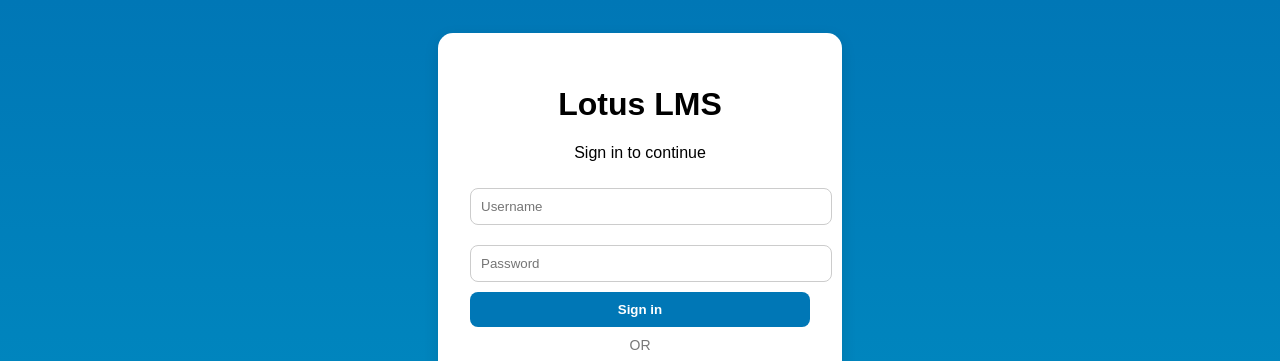
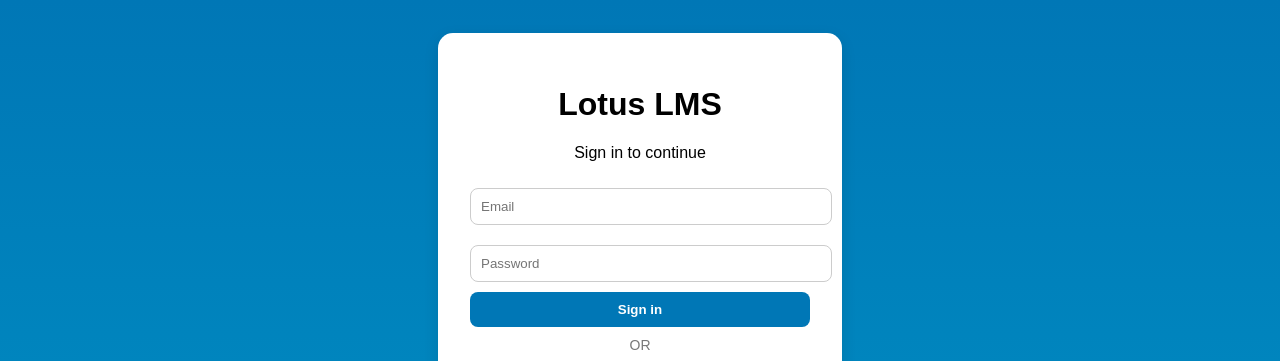
Before and after one commit to gitsaravanesh/lotus-lms-frontend, a React (Create React App) app: page / in a window 1280 px wide. Shown: the top 361 px of the page. Built offline with nearby package versions, Linux system fonts and the light colour scheme; what amazon-cognito-identity-js would draw is missing.

Commit message:
add attrib

```diff
--- a/src/pages/Login.js
+++ b/src/pages/Login.js
@@ -1,25 +1,59 @@
-import React from "react";
+import React, { useState } from "react";
 import { Link } from "react-router-dom";
 import { useAuth } from "../auth/AuthProvider";
+import { CognitoUser, AuthenticationDetails, CognitoUserPool } from "amazon-cognito-identity-js";
+
+const poolData = {
+  UserPoolId: "ap-south-1_Tslt1HUCC",
+  ClientId: "1gd98lgt6jqtletgio0e2us33n",
+};
+
+const userPool = new CognitoUserPool(poolData);
 
 const Login = () => {
   const { user } = useAuth();
+  const [email, setEmail] = useState("");
+  const [password, setPassword] = useState("");
+  const [error, setError] = useState("");
 
   if (user) {
     window.location.href = "/dashboard";
   }
 
-  const CLIENT_ID = "1gd98lgt6jqtletgio0e2us33n";
-  const DOMAIN = "lms-auth-dev-sarav.auth.ap-south-1.amazoncognito.com";
-  const REDIRECT_URI = "https://dodyqytcfhwoe.cloudfront.net/";
+  const handleEmailPasswordSignIn = (e) => {
+    e.preventDefault();
+    setError("");
+
+    const userData = {
+      Username: email,
+      Pool: userPool,
+    };
+
+    const authDetails = new AuthenticationDetails({
+      Username: email,
+      Password: password,
+    });
+
+    const cognitoUser = new CognitoUser(userData);
+
+    cognitoUser.authenticateUser(authDetails, {
+      onSuccess: (result) => {
+        console.log("Login success!", result);
+        window.location.href = "/dashboard";
+      },
+      onFailure: (err) => {
+        console.error("Login error:", err);
+        setError(err.message || "Failed to login. Please try again.");
+      },
+    });
+  };
 
   const handleGoogleSignIn = () => {
+    const DOMAIN = "lms-auth-dev-sarav.auth.ap-south-1.amazoncognito.com";
+    const REDIRECT_URI = "https://dodyqytcfhwoe.cloudfront.net/";
+    const CLIENT_ID = "1gd98lgt6jqtletgio0e2us33n";
+
     const url = `https://${DOMAIN}/oauth2/authorize?client_id=${CLIENT_ID}&response_type=code&scope=email+openid+profile&redirect_uri=${REDIRECT_URI}&identity_provider=Google`;
-    window.location.href = url;
-  };
-
-  const handleEmailSignIn = () => {
-    const url = `https://${DOMAIN}/login?client_id=${CLIENT_ID}&response_type=code&scope=email+openid+profile&redirect_uri=${REDIRECT_URI}`;
     window.location.href = url;
   };
 
@@ -28,10 +62,29 @@ const Login = () => {
       <div className="login-card">
         <h1>Lotus LMS</h1>
         <p>Sign in to continue</p>
-        <input type="text" placeholder="Username" />
-        <input type="password" placeholder="Password" />
-        <button onClick={handleEmailSignIn}>Sign in</button>
+
+        <form onSubmit={handleEmailPasswordSignIn}>
+          <input
+            type="email"
+            placeholder="Email"
+            value={email}
+            onChange={(e) => setEmail(e.target.value)}
+            required
+          />
+          <input
+            type="password"
+            placeholder="Password"
+            value={password}
+            onChange={(e) => setPassword(e.target.value)}
+            required
+          />
+          <button type="submit">Sign in</button>
+        </form>
+
+        {error && <p style={{ color: "red" }}>{error}</p>}
+
         <div className="divider">OR</div>
+
         <button className="google-btn" onClick={handleGoogleSignIn}>
           <img
             src="https://upload.wikimedia.org/wikipedia/commons/5/53/Google_%22G%22_Logo.svg"
@@ -39,8 +92,9 @@ const Login = () => {
           />
           Sign in with Google
         </button>
+
         <p>
-          Don’t have an account? <Link to="/signup">Sign up</Link>
+          Don't have an account? <Link to="/signup">Sign up</Link>
         </p>
       </div>
     </div>
```
Also changed, not shown: 7 other files (tests, documents, lock files or other folders).
